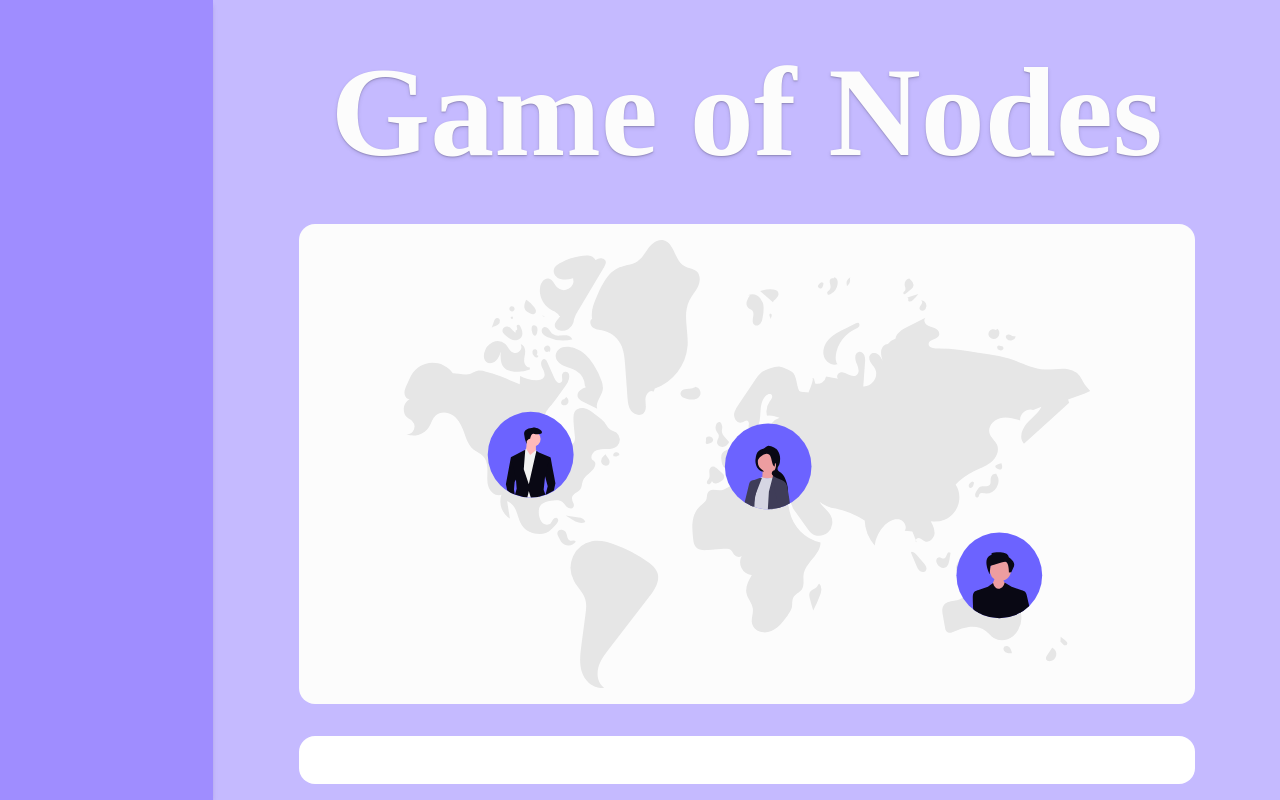
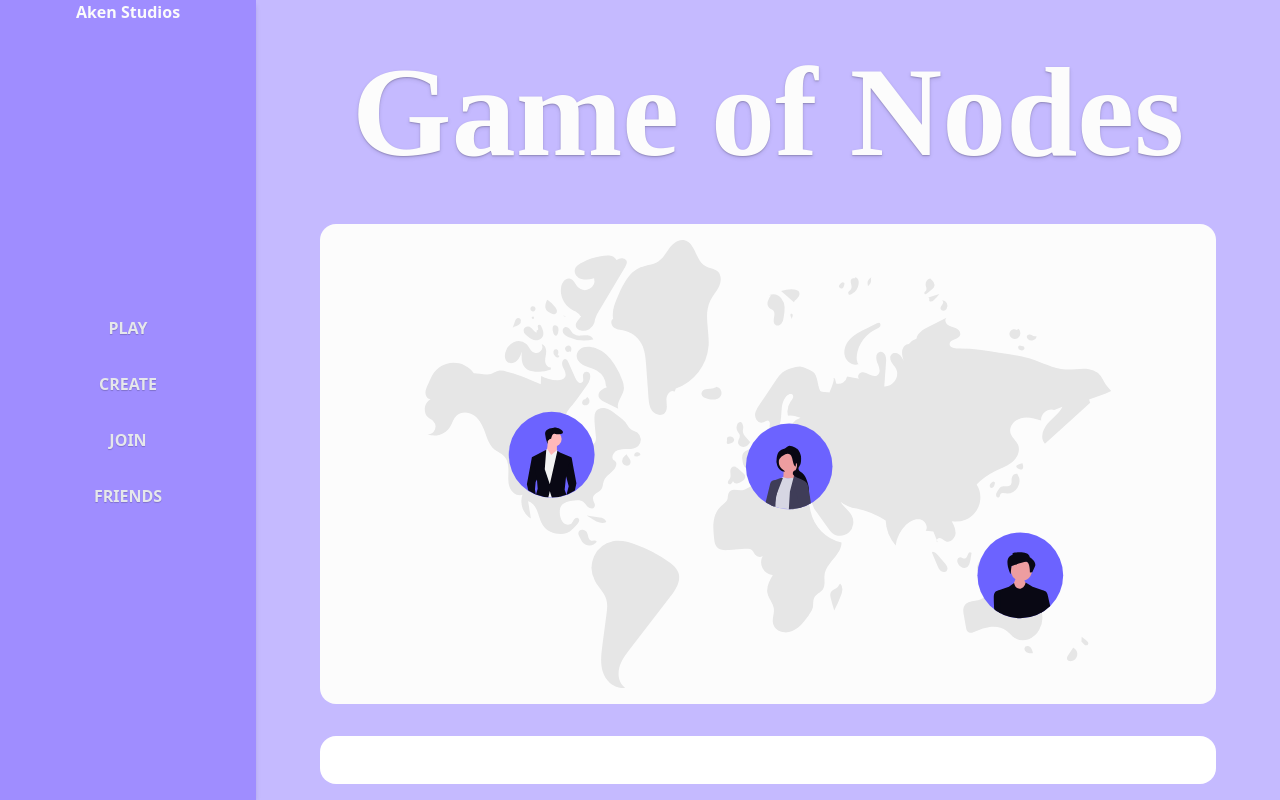
Before and after one commit to Isaiahak/SWE-Project-S25, a React (Vite) app in the folder frontend/swe-s25-project/: page / in a window 1280 px wide. Built offline with nearby package versions, Linux system fonts and the light colour scheme; a web font is replaced by a local one.

Commit message:
Small changes to sidebar

```diff
--- a/frontend/swe-s25-project/src/components/ActionButton.tsx
+++ b/frontend/swe-s25-project/src/components/ActionButton.tsx
@@ -1,3 +1,7 @@
-export default function ActionButton() {
-
+export default function ActionButton({label}) {
+    return (
+        <button className="p-4 font-bold text-gray-200 text-shadow-xs hover:bg-sidebar-hover hover:text-secondary hover:cursor-pointer hover:text-shadow-md">
+            {label}
+        </button>
+    );
 }
--- a/frontend/swe-s25-project/src/components/SideBar.tsx
+++ b/frontend/swe-s25-project/src/components/SideBar.tsx
@@ -1,7 +1,20 @@
+import ActionButton from "./ActionButton";
+
+import { Goal, GoalIcon } from "lucide-react";
+
 export default function Sidebar() {
   return (
-    <nav className="h-screen w-[20vw] flex flex-col bg-sidebar-primary shadow-md">
-
+    <nav className="h-screen w-80 flex flex-col justify-between bg-sidebar-primary shadow-md">
+      <h1 className="text-center font-[Bebas Neue] font-bold">
+        Aken Studios
+      </h1>
+      <div className="flex flex-col">
+        <ActionButton label="PLAY" />
+        <ActionButton label="CREATE" />
+        <ActionButton label="JOIN" />
+        <ActionButton label="FRIENDS" />
+      </div>
+      <div></div>
     </nav>
   );
 }
--- a/frontend/swe-s25-project/src/index.css
+++ b/frontend/swe-s25-project/src/index.css
@@ -1,5 +1,7 @@
 /* External Fonts */
 @import url('https://fonts.googleapis.com/css2?family=MuseoModerno:wght@400;600;700&display=swap');
+@import url('https://fonts.googleapis.com/css2?family=Bebas+Neue&display=swap');
+
 @import "tailwindcss";
 
 body {
@@ -20,9 +22,11 @@ body {
 
   /* Font Family */
   --font-display: "MuseoModerno", "sans-serif";
+  --font-display: "Bebas Neue", "sans-serif";
 
   /* Color Scheme */
   --color-primary: oklch(0.82 0.0965 291.43);
   --color-secondary: oklch(0.99 0 0);
   --color-sidebar-primary: oklch(0.71 0.1627 288.8);
+  --color-sidebar-hover: oklch(0.6 0.2241 284.72);
 }
--- /dev/null
+++ b/package.json
@@ -0,0 +1,5 @@
+{
+  "dependencies": {
+    "lucide-react": "^0.507.0"
+  }
+}
```
Also changed, not shown: 1 other file (tests, documents, lock files or other folders).
